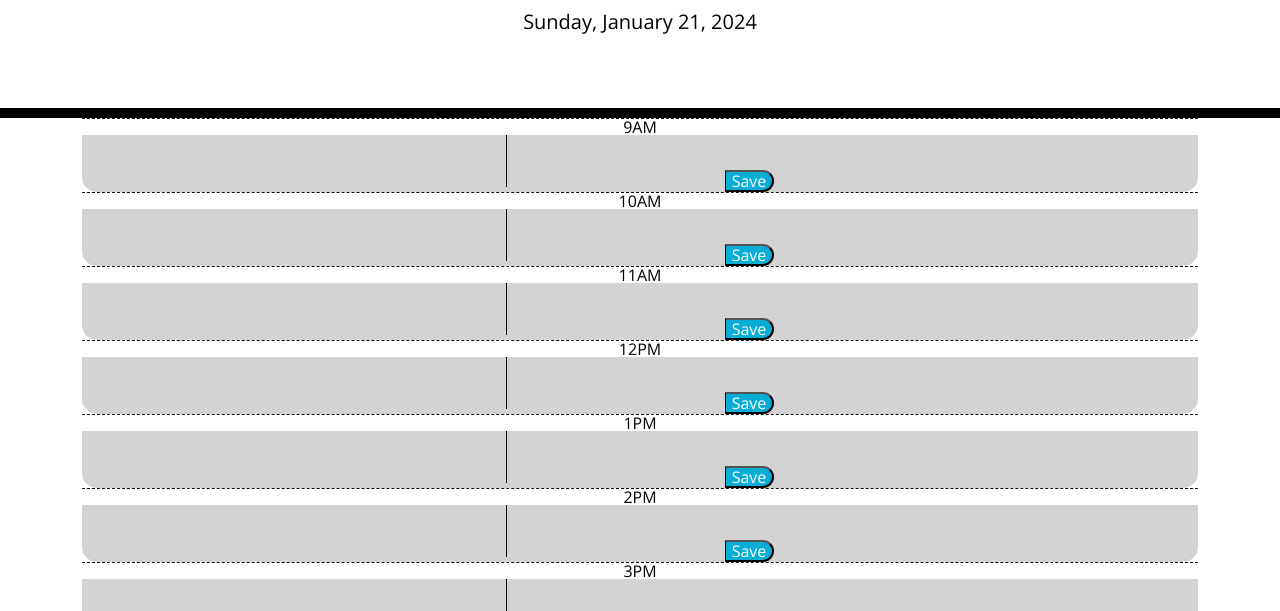
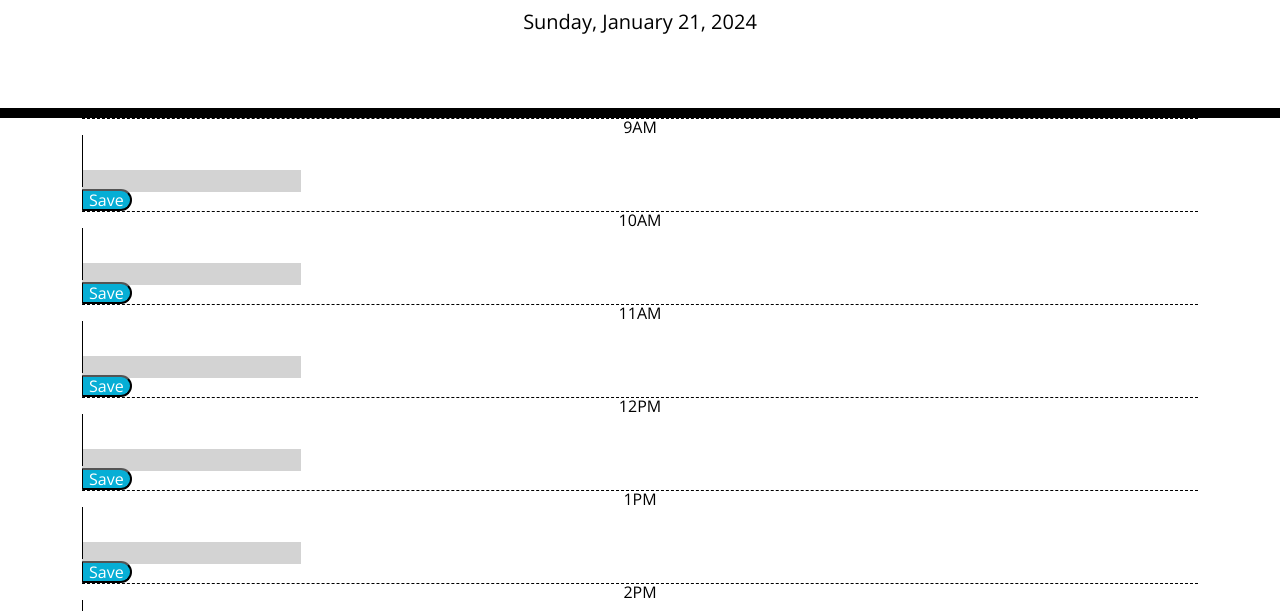
Before and after one commit to ParboldCoder/WorkDayScheduler, a plain HTML site: page index.html in a window 1280 px wide. Shown: the part 169-780 px from the top of the page. Drawn offline with nearby package versions, Linux system fonts and the light colour scheme.

Commit message:
Got the day planner to work, but the layout is incorrect

```diff
--- a/assets/css/style.css
+++ b/assets/css/style.css
@@ -11,6 +11,7 @@ textarea {
   color: #000000;
   border-left: 1px solid black;
   padding: 10px;
+  width: auto;
 }
 
 header {
@@ -27,6 +28,8 @@ header {
 }
 
 .time-block {
+  display: inline;
+  position: relative;
   text-align: center;
   border-radius: 15px;
 }
@@ -59,6 +62,8 @@ header {
 }
 
 .saveBtn {
+  display: block;
+  position: relative;
   border-left: 1px solid black;
   border-top-right-radius: 15px;
   border-bottom-right-radius: 15px;
```
